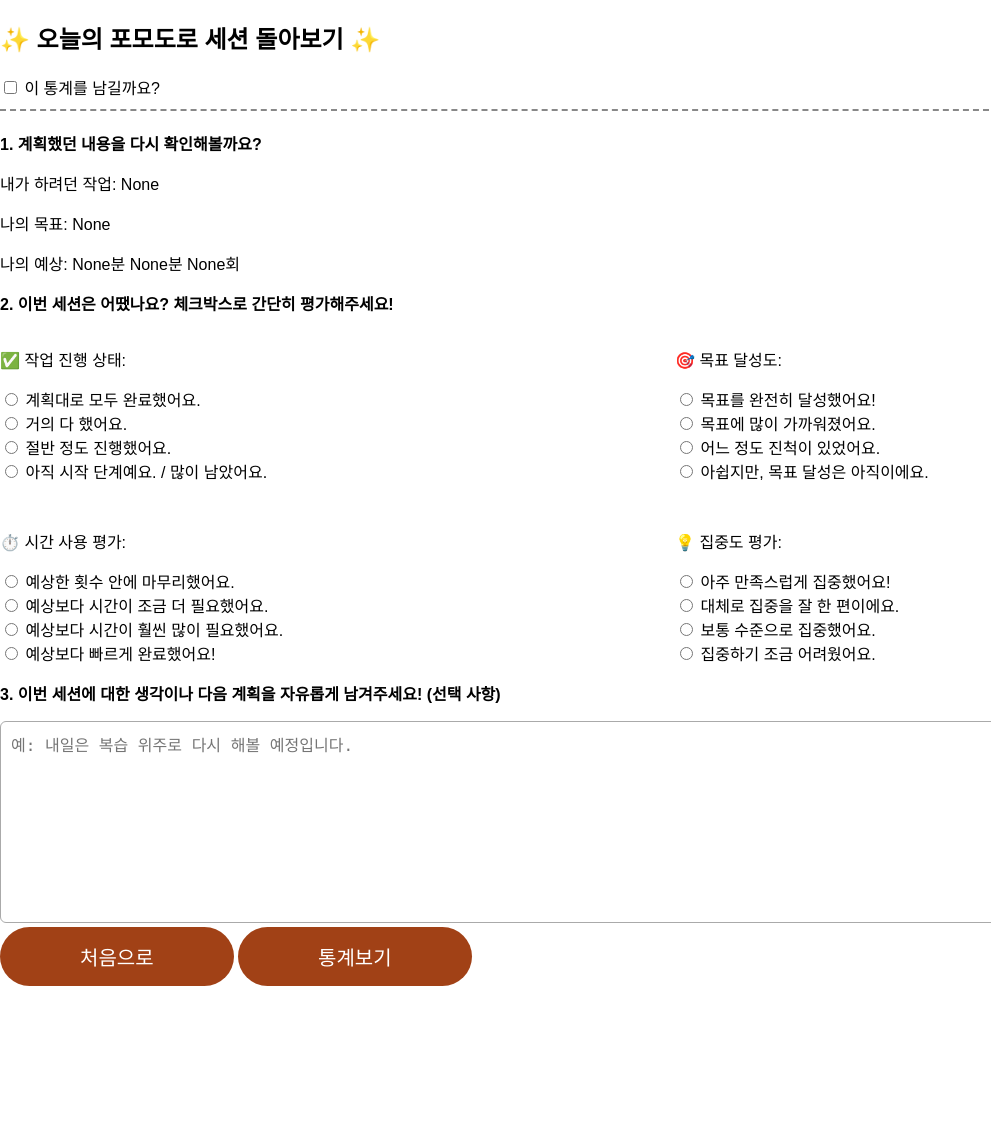
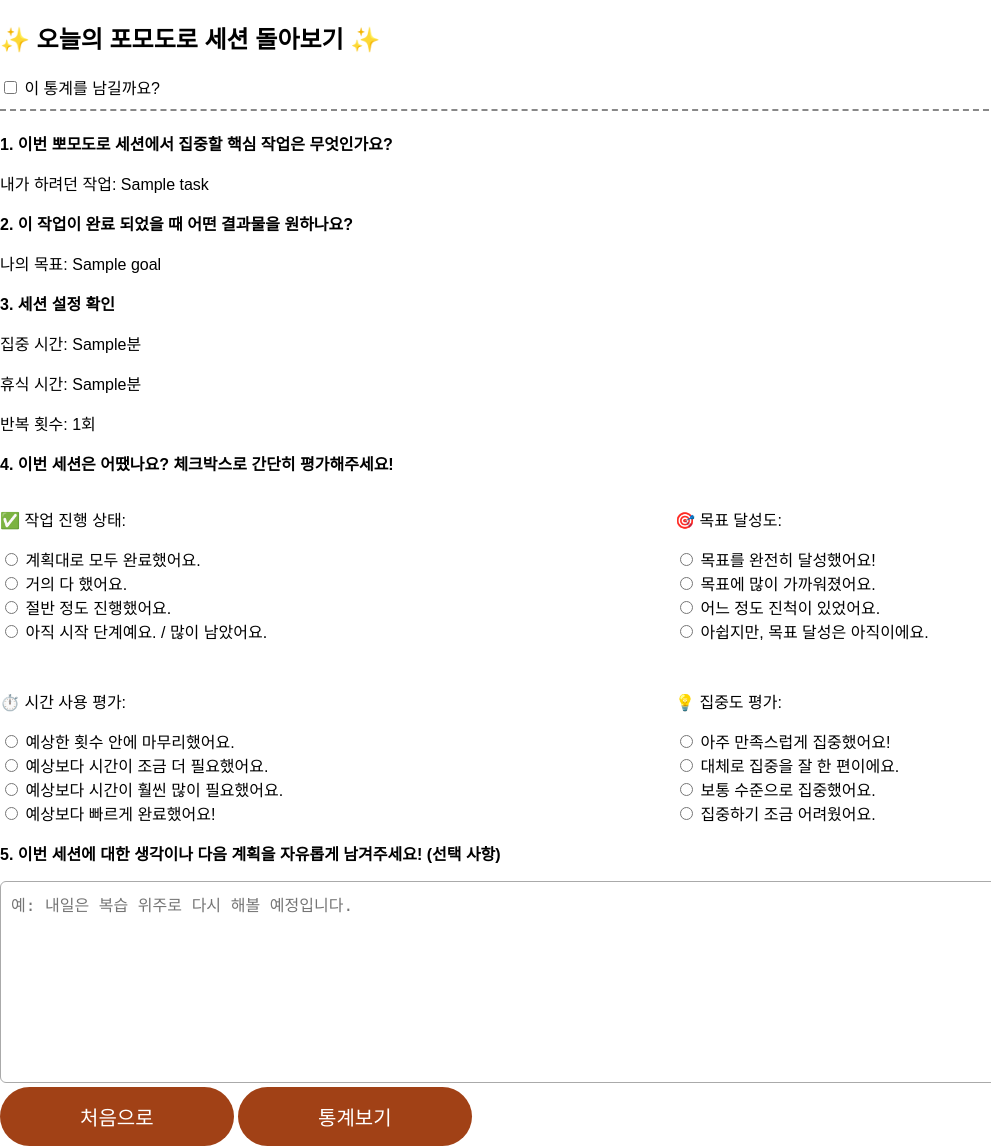
Before and after one commit to yundo5/pomodoroEx, a Flask app: template templates/feedback.html in a window 1320 px wide; the page is wider, and only the part inside the window is pictured. Shown: that part, without its empty margins (0-991 px from the left). Before the commit the page ends 986 px from the top of that part, so only its background shows below. Run offline with Flask 3, Linux system fonts and the light colour scheme; the template is opened without the code that fills it: most values are stand-ins (such as "Sample title", 1, 10 or a date in 2020).

Commit message:
feedback page setting state

```diff
--- a/app.py
+++ b/app.py
@@ -9,36 +9,43 @@
 
 @app.route('/session')
 def session_setup():
-    # session.html 폼을 띄울 때 기본값 지정
-    return render_template('session.html',
-                           bgm='off',
-                           task='',
-                           goal='')
+    return render_template('session.html', bgm='off', task='', goal='')
 
 @app.route('/start', methods=['POST'])
 def start_session():
-    # form 에서 전달된 모든 값을 딕셔너리로 수집
     data = request.form.to_dict()
 
     # 기본값 처리
-    data['theme']        = '땅'                       # 기본 테마
-    data['bgm']          = data.get('bgm', 'off')     # BGM 기본값
+    data['theme']        = '땅'
+    data['bgm']          = data.get('bgm', 'off')
     data['workMinutes']  = int(data.get('workMinutes', 25))
     data['breakMinutes'] = int(data.get('breakMinutes', 5))
-    # ★ 여기서 폼의 repeatCount 값을 받아 저장합니다.
     data['repeatCount']  = int(data.get('repeatCount', 1))
     data['task']         = data.get('task', '')
     data['goal']         = data.get('goal', '')
 
-    # 데이터 저장 (로그나 기록용)
     recorder.save_task(data)
 
-    # timer.html 로 넘어갈 때 data 를 session 이라는 이름으로 넘겨줍니다.
+    # timer.html 로 data(dict)를 session 키로 넘겨줌
     return render_template('timer.html', session=data)
 
 @app.route('/feedback')
 def feedback_page():
-    return render_template('feedback.html')
+    # 쿼리스트링에서 넘어온 값 읽기
+    workMinutes  = request.args.get('workMinutes',  25, type=int)
+    breakMinutes = request.args.get('breakMinutes', 5,  type=int)
+    repeatCount  = request.args.get('repeatCount',  1,  type=int)
+    task         = request.args.get('task',         '', type=str)
+    goal         = request.args.get('goal',         '', type=str)
+
+    return render_template(
+        'feedback.html',
+        workMinutes=workMinutes,
+        breakMinutes=breakMinutes,
+        repeatCount=repeatCount,
+        task=task,
+        goal=goal
+    )
 
 @app.route('/submit_feedback', methods=['POST'])
 def submit_feedback():
--- a/templates/feedback.html
+++ b/templates/feedback.html
@@ -16,13 +16,20 @@
             margin-top: 10px;
             margin-bottom: 20px;
             border: none;
-         border-top: 2px dashed #888; /* 더 두껍고 점선으로 강조 */
+            border-top: 2px dashed #888;
         }
     </style>
 </head>
 <body class="bg-feedback">
     <div class="feedback-container">
         <form method="post" action="/submit_feedback">
+            <!-- ↓ 숨은 필드로 세션 설정값 모두 포함 ↓ -->
+            <input type="hidden" name="task" value="{{ task }}">
+            <input type="hidden" name="goal" value="{{ goal }}">
+            <input type="hidden" name="workMinutes" value="{{ workMinutes }}">
+            <input type="hidden" name="breakMinutes" value="{{ breakMinutes }}">
+            <input type="hidden" name="repeatCount" value="{{ repeatCount }}">
+
             <h2>✨ 오늘의 포모도로 세션 돌아보기 ✨</h2>
 
             <!-- 저장 여부 선택 -->
@@ -34,22 +41,32 @@
                 <hr>
             </div>
 
-<!-- 1~3번 전체 묶기 (체크박스 비활성화 기능 적용됨) -->
+            <!-- 1번: 작업 -->
             <div id="evaluationSection">
-    <!-- 1. 계획 다시 확인 -->
                 <div class="feedback-section">
-        <p><strong>1. 계획했던 내용을 다시 확인해볼까요?</strong></p>
-        <p>내가 하려던 작업: {{ session.get('task') }}</p>
-        <p>나의 목표: {{ session.get('goal') }}</p>
-        <p>나의 예상: {{ session.get('workMinutes') }}분 {{ session.get('breakMinutes') }}분 {{ session.get('repeatCount') }}회</p>
+                    <p><strong>1. 이번 뽀모도로 세션에서 집중할 핵심 작업은 무엇인가요?</strong></p>
+                    <p>내가 하려던 작업: {{ task }}</p>
                 </div>
 
-<!-- 2. 체크박스 평가 -->
+                <!-- 2번: 목표 -->
                 <div class="feedback-section">
-    <p><strong>2. 이번 세션은 어땠나요? 체크박스로 간단히 평가해주세요!</strong></p>
+                    <p><strong>2. 이 작업이 완료 되었을 때 어떤 결과물을 원하나요?</strong></p>
+                    <p>나의 목표: {{ goal }}</p>
+                </div>
 
+                <!-- 3번: 설정 확인 -->
+                <div class="feedback-section">
+                    <p><strong>3. 세션 설정 확인</strong></p>
+                    <p>집중 시간: {{ workMinutes }}분</p>
+                    <p>휴식 시간: {{ breakMinutes }}분</p>
+                    <p>반복 횟수: {{ repeatCount }}회</p>
+                </div>
+
+                <!-- 4번: 평가 -->
+                <div class="feedback-section">
+                    <p><strong>4. 이번 세션은 어땠나요? 체크박스로 간단히 평가해주세요!</strong></p>
                     <div class="grid-2x2">
-        <!-- 질문 1 -->
+                        <!-- 작업 진행 상태 -->
                         <div class="question-block">
                             <p>✅ 작업 진행 상태:</p>
                             <label><input type="radio" name="progress" value="완료"> 계획대로 모두 완료했어요.</label><br>
@@ -57,8 +74,7 @@
                             <label><input type="radio" name="progress" value="절반"> 절반 정도 진행했어요.</label><br>
                             <label><input type="radio" name="progress" value="미진행"> 아직 시작 단계예요. / 많이 남았어요.</label>
                         </div>
-
-        <!-- 질문 2 -->
+                        <!-- 목표 달성도 -->
                         <div class="question-block">
                             <p>🎯 목표 달성도:</p>
                             <label><input type="radio" name="goal_achieve" value="달성"> 목표를 완전히 달성했어요!</label><br>
@@ -66,8 +82,7 @@
                             <label><input type="radio" name="goal_achieve" value="일부 진척"> 어느 정도 진척이 있었어요.</label><br>
                             <label><input type="radio" name="goal_achieve" value="미달성"> 아쉽지만, 목표 달성은 아직이에요.</label>
                         </div>
-
-        <!-- 질문 3 -->
+                        <!-- 시간 사용 평가 -->
                         <div class="question-block">
                             <p>⏱️ 시간 사용 평가:</p>
                             <label><input type="radio" name="time_eval" value="예상대로"> 예상한 횟수 안에 마무리했어요.</label><br>
@@ -75,8 +90,7 @@
                             <label><input type="radio" name="time_eval" value="많이 초과"> 예상보다 시간이 훨씬 많이 필요했어요.</label><br>
                             <label><input type="radio" name="time_eval" value="더 빠름"> 예상보다 빠르게 완료했어요!</label>
                         </div>
-
-        <!-- 질문 4 -->
+                        <!-- 집중도 평가 -->
                         <div class="question-block">
                             <p>💡 집중도 평가:</p>
                             <label><input type="radio" name="focus" value="매우 집중"> 아주 만족스럽게 집중했어요!</label><br>
@@ -86,14 +100,15 @@
                         </div>
                     </div>
                 </div>
-    <!-- 3. 자유 응답 -->
+
+                <!-- 5번: 자유 응답 -->
                 <div class="feedback-section" id="commentSection">
-        <p><strong>3. 이번 세션에 대한 생각이나 다음 계획을 자유롭게 남겨주세요! (선택 사항)</strong></p>
+                    <p><strong>5. 이번 세션에 대한 생각이나 다음 계획을 자유롭게 남겨주세요! (선택 사항)</strong></p>
                     <textarea name="comment" class="wide-textarea" placeholder="예: 내일은 복습 위주로 다시 해볼 예정입니다."></textarea>
                 </div>
             </div>
 
-            <!-- 버튼 -->
+            <!-- 최종 버튼 -->
             <div class="button-row">
                 <button type="submit" class="start-button">처음으로</button>
                 <button type="button" class="start-button" onclick="location.href='/stats'">통계보기</button>
@@ -107,21 +122,22 @@
         const commentSection = document.getElementById("commentSection");
 
         function toggleSections() {
-        const disabled = toggle.checked; // 체크했을 때 비활성화됨
+            const disabled = toggle.checked;
             [evalSection, commentSection].forEach(section => {
-            if (disabled) {
-                section.classList.add("disabled-section");
-            } else {
-                section.classList.remove("disabled-section");
-            }
-
-            const inputs = section.querySelectorAll("input, textarea, select");
-            inputs.forEach(el => el.disabled = disabled);
+                if (disabled) section.classList.add("disabled-section");
+                else section.classList.remove("disabled-section");
+                section.querySelectorAll("input, textarea, select")
+                       .forEach(el => el.disabled = disabled);
             });
         }
 
+        // 체크박스 변화 감지
         toggle.addEventListener("change", toggleSections);
-    document.addEventListener("DOMContentLoaded", toggleSections);
+        // 페이지 로드 시 한 번만 실행 → 기본적으로 보이도록
+        document.addEventListener("DOMContentLoaded", () => {
+            toggle.checked = false;
+            toggleSections();
+        });
     </script>
 </body>
 </html>
--- a/templates/stats.html
+++ b/templates/stats.html
@@ -10,11 +10,11 @@
     <canvas id="myChart" width="400" height="200"></canvas>
 
     <script>
-        // Flask에서 전달받은 stats 데이터를 JSON으로 변환
-
+        // Flask에서 전달된 stats 딕셔너리를 JS 객체로 바로 할당
+        const statsData = JSON.parse('{{ stats|tojson|safe }}');
 
         const ctx = document.getElementById('myChart').getContext('2d');
-        const chart = new Chart(ctx, {
+        new Chart(ctx, {
             type: 'bar',
             data: {
                 labels: Object.keys(statsData),
```
Also changed, not shown: record.txt (+51 -0 lines), templates/index.html (+9 -3 lines), templates/timer.html (+13 -15 lines). Lines whose indentation alone changed are shown as unchanged.
